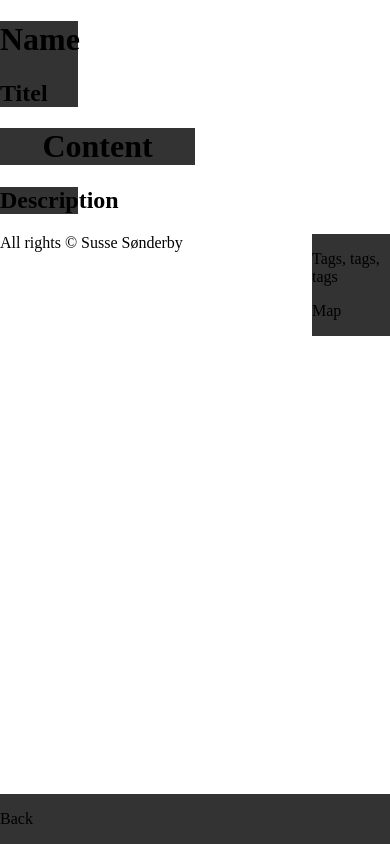
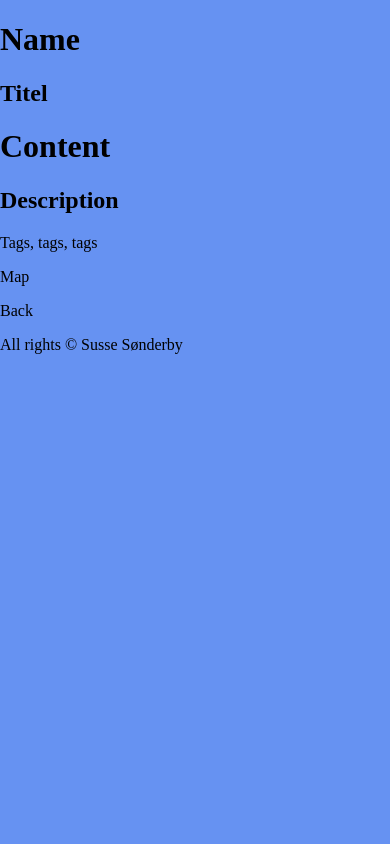
Before and after one commit to Sussesj/Distopian-Action, a plain HTML site: page index.html in a window 390 px wide. Drawn offline with nearby package versions, Linux system fonts and the light colour scheme.

Commit message:
Media Queries

```diff
--- a/css/main.scss
+++ b/css/main.scss
@@ -2,29 +2,64 @@
 
 $primary-color: #333;
 $secondary-color: #f3b464;
+$thirdcolor: #6692f2;
 $backColor: #fff;
+$width-name: max-device-width;
+$target-width: 320px;
+
+/* Smartphones (portrait and landscape) ----------- */
+@media only screen
+and (min-device-width : 320px)
+and (max-device-width : 480px) {
+	body {
+  		background-color: $primary-color;
+  		margin: 0;
+	}
+}
+
+
+
+/* iPads (portrait and landscape) ----------- */
+@media only screen
+and (min-device-width : 768px)
+and (max-device-width : 1024px) {
+	body {
+  		background-color: $thirdcolor;
+  		margin: 0;
+	}
+}
+
+
+
+/* Desktops and laptops ----------- */
+@media only screen
+and (min-width : 1224px) {
 
 body {
-  background-color: $backColor;
+  background-color: $secondary-color;
   margin: 0;
 }
 
 div.profile {
 	background-color: $primary-color;
 	width: 20%;
+	position: absolute;
 }
 
 div.content {
 	background-color: $primary-color;
-	display: block;
+	position: absolute;
 	width: 50%;
+	margin-left: 25%;
+	height: 300px;
 	text-align: center;
-
 }
 
 div.left-content {
-	background-color: $primary-color;
+	background-color: lime;
+	top: 30%;
 	width: 20%;
+	position: absolute;
 }
 
 div.right-content {
@@ -44,3 +79,15 @@ footer p{
 	   	bottom:0;
    	width: 100%;
 }
+}
+
+/* Large screens ----------- */
+@media only screen
+and (min-width : 1824px) {
+
+body {
+  background-color: $thirdcolor;
+  margin: 0;
+}
+
+}
--- a/index.html
+++ b/index.html
@@ -2,22 +2,27 @@
 <html>
 	<head>
 		<title>Shape my good damn experience</title>
+		<!--style-->
 		<link rel="stylesheet" type="text/css" href="css/main.css">
+
+
+		<!--script-->
 		<script type="text/javascript" src="js/main.js"></script>
+		<script src="http://ajax.googleapis.com/ajax/libs/jquery/1.11.0/jquery.min.js"></script>
+
 
 	</head>
 	<body>
-		<header>
 
 			<div class="profile">
 				<h1>Name</h3>
 					<h2>Titel</h2>
 			</div>
 
-		</header>
 
 			<div class="content">
 				<h1>Content</h1>
+
 				<div class="timeline">
 
 				</div>
```
Also changed, not shown: css/main.css, js/min/main.min.js (added).
